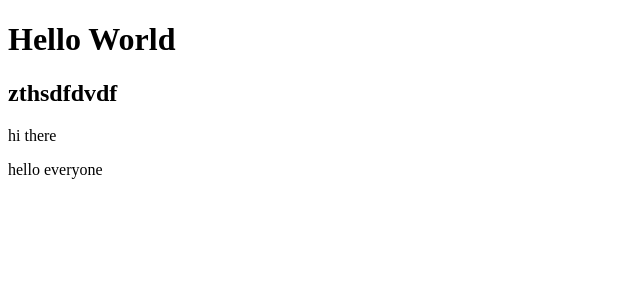
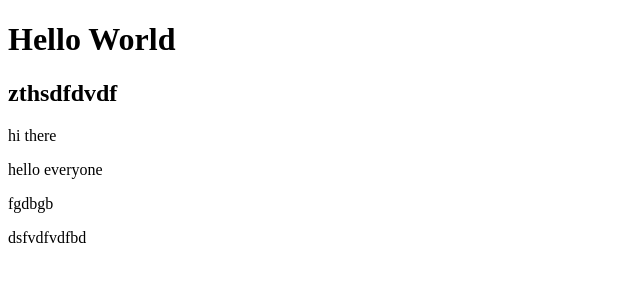
Before and after one commit to VitaliiKoshytskyi/projects_goit, a plain HTML site: page index.html in a window 1280 px wide. Shown: the whole page, without its empty margins (0-640 px from the left). Drawn offline with Linux system fonts and the light colour scheme.

Commit message:
adding some new paragrf

```diff
--- a/index.html
+++ b/index.html
@@ -13,3 +13,5 @@
 </html>
 <p class="greetings">hi there</p>
 <p>hello everyone</p>
+<p>fgdbgb</p>
+<p>dsfvdfvdfbd</p>
```
